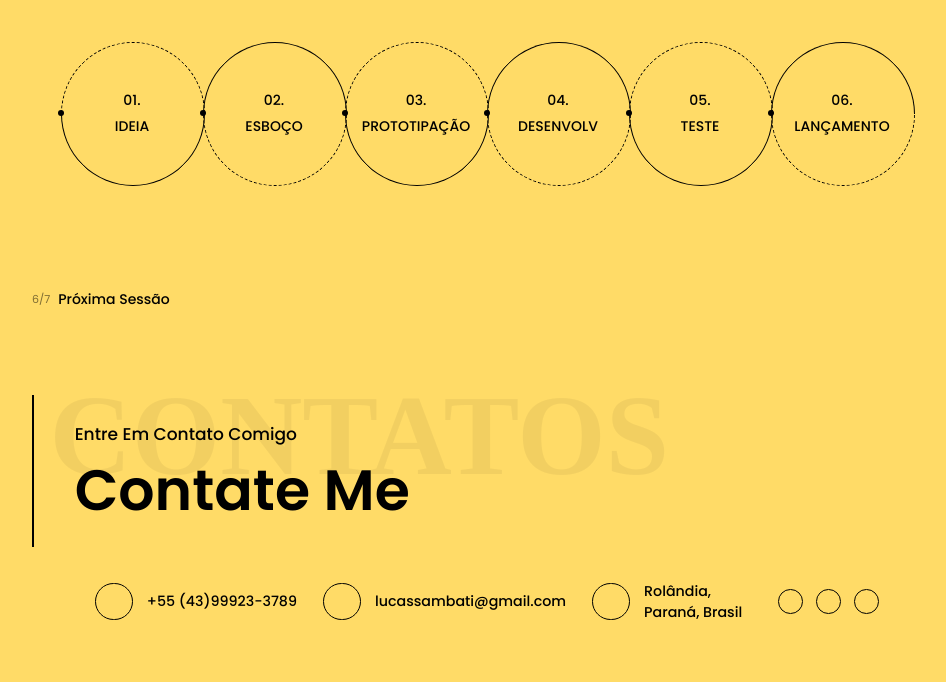
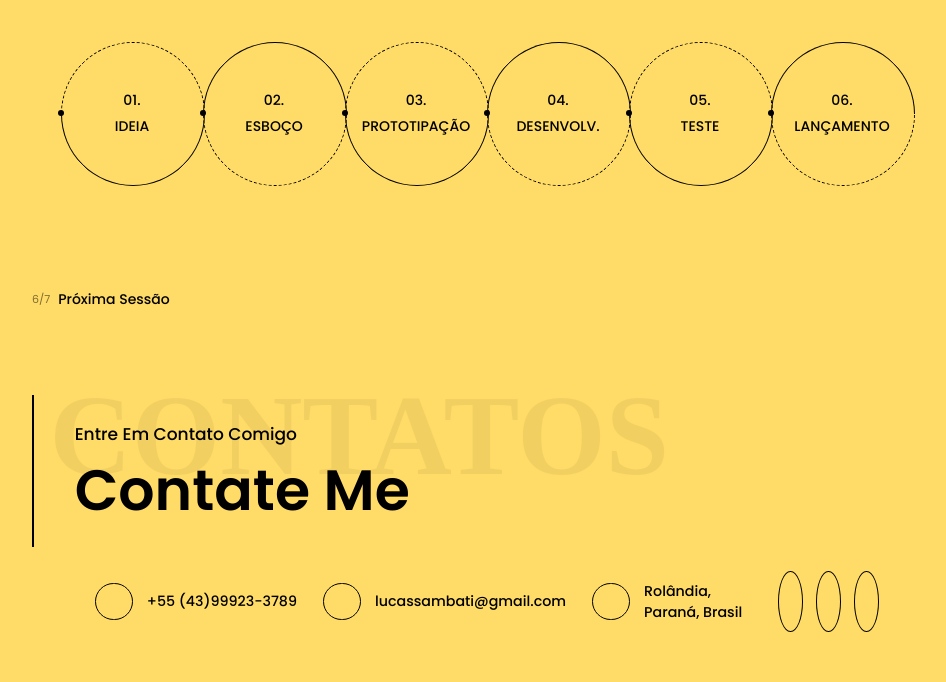
Before and after one commit to Lucas-Sambati/Lucas-Sambati, a plain HTML site: page index.html in a window 1280 px wide. Shown: the part 3791-4473 px from the top of the page, without its empty margins (39-985 px from the left). Drawn offline with Linux system fonts and the light colour scheme; some icons are missing.

Commit message:
Atualizando Redes Portfolio

```diff
--- a/index.html
+++ b/index.html
@@ -473,7 +473,7 @@
               <div class="circulo solid2"></div>
               <div class="texto">
                 <p>04.</p>
-                <p>DESENVOLV</p>
+                <p>DESENVOLV.</p>
               </div>
             </div>
             <div class="container-circulo">
@@ -524,9 +524,16 @@
               </div>
             </div>
             <div class="icon-contatos">
-              <i class="ph ph-instagram-logo"></i>
-              <i class="ph ph-linkedin-logo"></i>
-              <i class="ph ph-github-logo"></i>
+
+              <a href="https://www.instagram.com/lucas_sambati/" target="_blank">
+                <i class="ph ph-instagram-logo"></i>
+              </a>
+              <a href="https://www.linkedin.com/in/lucas-sambati-8b92ba251/" target="_blank">
+                <i class="ph ph-linkedin-logo"></i>
+              </a>
+              <a href="https://github.com/Lucas-Sambati" target="_blank">
+                <i class="ph ph-github-logo"></i>
+              </a>
             </div>
           </div>
         </section>
```
